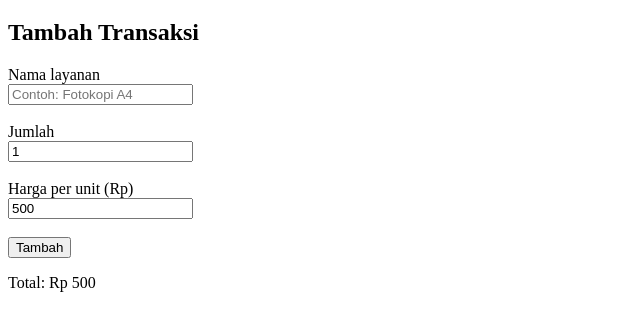
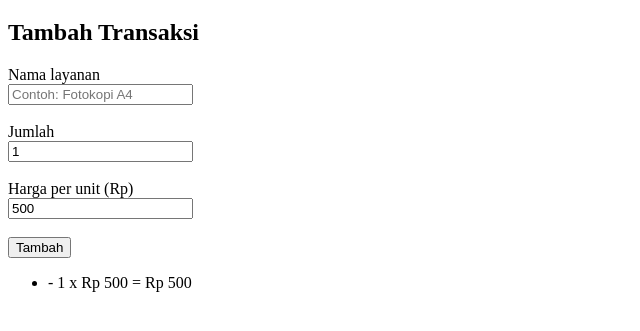
Before and after one commit to rizkirokania2025/copycenter-antar-kita, a plain HTML site: page v1/index.html in a window 1280 px wide. Both pictures are taken after a click on the button "Tambah". Shown: the part 61-392 px from the top of the page, without its empty margins (0-640 px from the left). Drawn offline with Linux system fonts and the light colour scheme.

Commit message:
Tambah daftar transaksi memakai array

```diff
--- a/v1/index.html
+++ b/v1/index.html
@@ -21,17 +21,29 @@
 
   <button id="tombol-tambah">Tambah</button>
 
-    <p id="hasil"></p>
+   <ul id="daftar"></ul>
+  <script>
+    const daftarTransaksi = [];
 
-  <script>
-    const tombol = document.getElementById("tombol-tambah");
+    function tampilkanDaftar() {
+      const ul = document.getElementById("daftar");
+      ul.innerHTML = "";
 
-    tombol.addEventListener("click", function () {
+      for (const t of daftarTransaksi) {
+        const li = document.createElement("li");
+        li.textContent = t.layanan + " - " + t.jumlah + " x Rp " + t.harga + " = Rp " + t.total;
+        ul.appendChild(li);
+      }
+    }
+
+    document.getElementById("tombol-tambah").addEventListener("click", function () {
+      const layanan = document.getElementById("layanan").value;
       const jumlah = Number(document.getElementById("jumlah").value);
       const harga = Number(document.getElementById("harga").value);
       const total = jumlah * harga;
 
-      document.getElementById("hasil").textContent = "Total: Rp " + total;
+      daftarTransaksi.push({ layanan: layanan, jumlah: jumlah, harga: harga, total: total });
+      tampilkanDaftar();
     });
   </script>
 </body>
```
